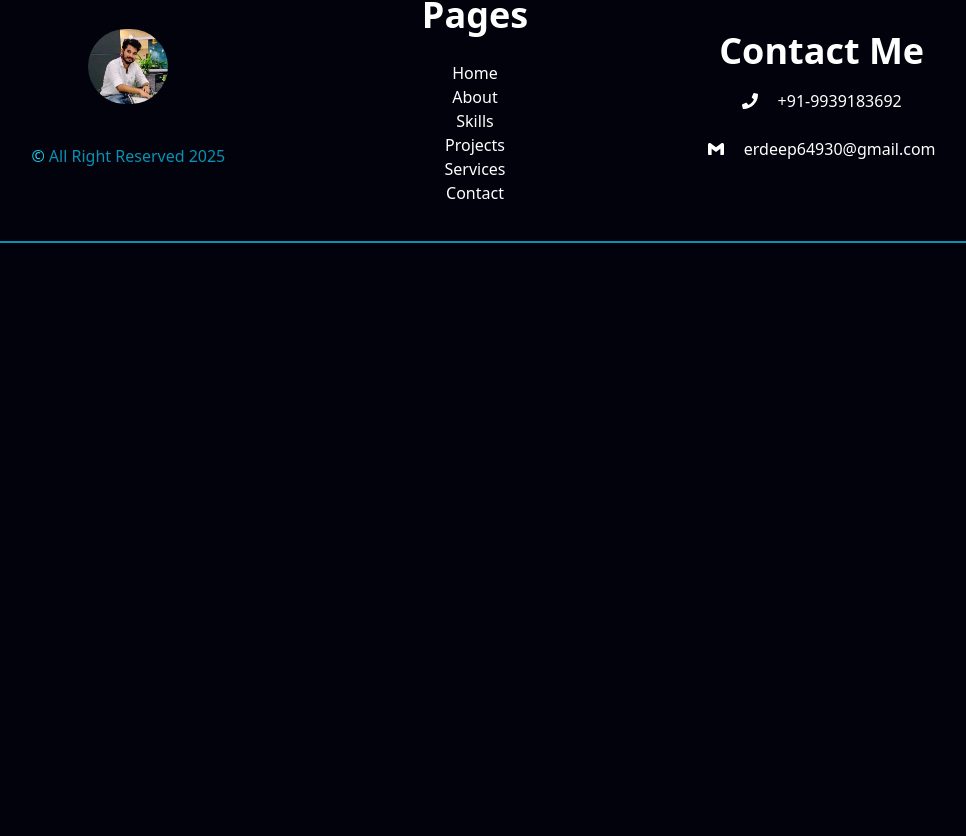
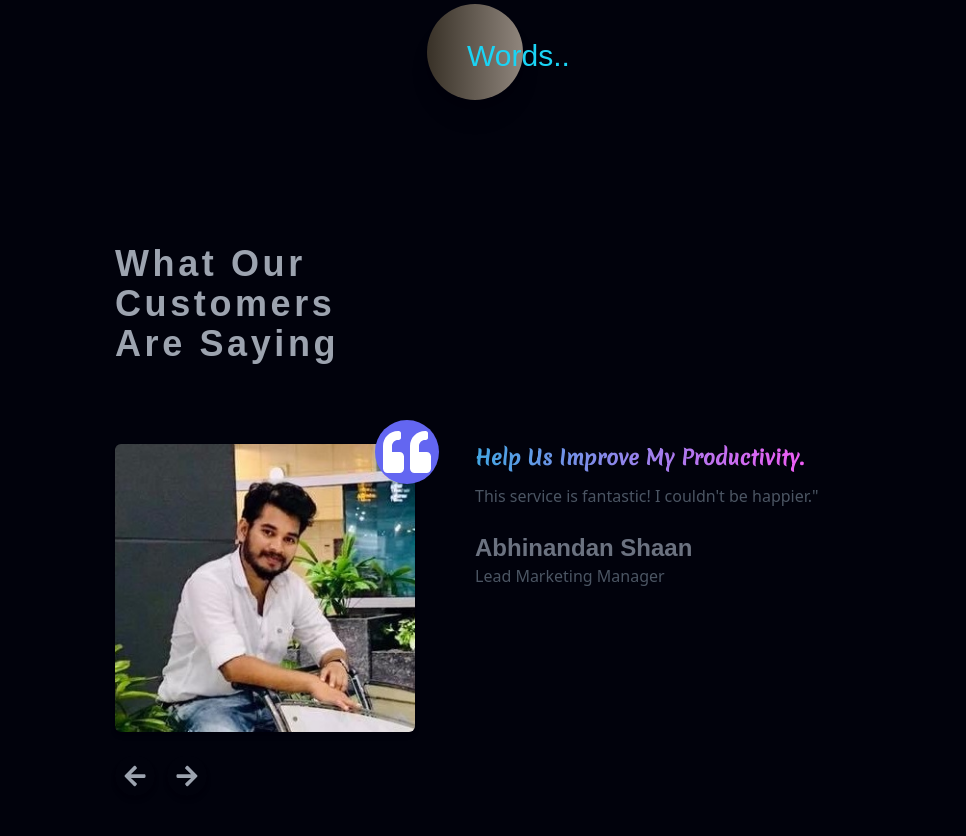
Before and after one commit to erDeep64930/resume2025, a Next.js app: page /about in a window 1280 px wide. Shown: the part 1364-2200 px from the top of the page, without its empty margins (165-1131 px from the left). Before the commit the page ends 1607 px from the top, so only its background shows below. Built offline with nearby package versions, Linux system fonts and the light colour scheme; a web font is replaced by a local one.

Commit message:
testimonial section has been completed

```diff
--- a/app/components/Heading.jsx
+++ b/app/components/Heading.jsx
@@ -4,7 +4,7 @@ const Heading = ({children,heading}) => {
   return (
     <div >
 
-      <h1 className="text-4xl font-bold leading-snug tracking-widest lg:text-4xl lg:leading-tight xl:text-6xl xl:leading-tight bg-clip-text text-transparent bg-gradient-to-r dark:from-white from-[#383127] to-[#90867D] dark:to-neutral-700 text-center font-rye">{heading}</h1>
+      <h1 className="text-4xl font-bold leading-snug tracking-widest lg:text-4xl lg:leading-tight xl:text-6xl xl:leading-tight bg-clip-text text-transparent bg-gradient-to-r dark:from-white from-[#383127] to-[#90867D] dark:to-neutral-700 text-center font-rye ">{heading}</h1>
 
     </div>
   );
--- a/app/constant/serviceInfo.jsx
+++ b/app/constant/serviceInfo.jsx
@@ -17,7 +17,7 @@ export const serviceInfo = [
       id:3,
       pic:"/sm.jpg",
       title:"React Development",
-      desc:"Fully Functional",
+      desc:"Website Redesign & Development",
 
     },
   ]
--- /dev/null
+++ b/app/constant/testimonialInfo.jsx
@@ -0,0 +1,17 @@
+export const testimonialInfo = [
+    {
+      name: "Abhinandan Shaan",
+      text: "This service is fantastic! I couldn't be happier.",
+      image: "https://via.placeholder.com/100"
+    },
+    {
+      name: "Mohit Kumar",
+      text: "A wonderful experience! Highly recommend to everyone.",
+      image: "https://via.placeholder.com/100"
+    },
+    {
+      name: "Inder Dev",
+      text: "Excellent customer support and a great product.",
+      image: "https://via.placeholder.com/100"
+    }
+  ];
--- a/app/templates/AboutPage/aboutTime/AboutTimeline.jsx
+++ b/app/templates/AboutPage/aboutTime/AboutTimeline.jsx
@@ -2,14 +2,14 @@ import Heading from "@/app/components/Heading";
 
 const AboutTimeline = () => {
   return (
-    <div className="mt-32">
+    <div className="mt-32 mb-24">
       <Heading heading="My IT sector Journey" />
 
       <h1 className="my-4 text-center font-semibold text-3xl font-meri underline text-gradient">
         As React Developer
       </h1>
       <div className="h-screen w-full flex justify-center items-center mt-40">
-        <div className="max-w-5xl mx-auto w-full grid grid-cols-9 px-2">
+        <div className="max-w-5xl mx-auto w-full grid grid-cols-9 px-2 ">
           {/* <!-- Stack 1 --> */}
           <div className="col-span-4 w-full h-full ">
             <div className="w-full h-full border  rounded-md p-2 md:pl-4">
--- a/app/templates/AboutPage/page.jsx
+++ b/app/templates/AboutPage/page.jsx
@@ -1,4 +1,5 @@
 import AboutTimeline from "./aboutTime/AboutTimeline";
+import Testimonial from "./testimonial/Testimonial";
 
 
 
@@ -6,6 +7,7 @@ const AboutPage = () => {
   return (
     <div>
       <AboutTimeline />
+      <Testimonial />
     </div>
   );
 }
--- /dev/null
+++ b/app/templates/AboutPage/testimonial/Testimonial.jsx
@@ -0,0 +1,88 @@
+"use client";
+import Image from "next/image";
+import React, { useState } from "react";
+import { FaArrowLeft, FaArrowRight, FaQuoteLeft } from "react-icons/fa";
+import { testimonialInfo } from "@/app/constant/testimonialInfo";
+import Title from "@/app/components/Title";
+import Heading from "@/app/components/Heading";
+
+const Testimonial = () => {
+  const [currentIndex, setCurrentIndex] = useState(0);
+
+  const handleNext = () => {
+    setCurrentIndex((prevIndex) => (prevIndex + 1) % testimonialInfo.length);
+  };
+
+  const handlePrev = () => {
+    setCurrentIndex(
+      (prevIndex) => (prevIndex - 1 + testimonialInfo.length) % testimonialInfo.length
+    );
+  };
+  return (
+    <div className="relative w-11/12 max-w-[1080px] mx-auto pt-4 mt-14  border-t border-pri">
+      <Title title="Words.." />
+
+      <div className="  py-36 relative z-10">
+        <div className="-z-10  dark:border  w-8/12 absolute bottom-0 right-0 top-16 rounded-tl-3xl rounded-br-3xl"></div>
+        <div className="w-8/12 lg:w-10/12 xl:w-8/12 mx-auto">
+          <div className="mb-10 md:mb-20">
+            <p className="text-4xl md:text-4xl font-bold  text-gray-400  w-full lg:w-5/12 font-rye tracking-widest ">
+              What Our Customers Are Saying
+            </p>
+
+          </div>
+          <div className="flex flex-col lg:flex-row">
+            <div className="w-full lg:w-1/2 mb-6 lg:mb-0">
+              <div className="w-full md:w-10/12 h-72 relative mb-6">
+                <div className="dot-pattern opacity-30 h-48 w-32 absolute -top-24 -left-16 -z-10"></div>
+                <div className="dot-pattern opacity-30 h-48 w-32 absolute -bottom-24 -right-16 -z-10"></div>
+                <div className="absolute z-10 -top-6 -right-6">
+                  <div className="bg-indigo-500 h-16 w-16 rounded-full flex items-center justify-center">
+                    <span className=" text-white text-5xl">
+                      <FaQuoteLeft />
+                    </span>
+                  </div>
+                </div>
+                <Image
+                  width={350}
+                  height={350}
+                  src="/dpk.JPG"
+                  alt=""
+                  className="w-full h-full object-cover rounded-md shadow-md"
+                />
+              </div>
+              <div className="flex gap-3">
+                <button className="flex items-center justify-center h-10 w-10  text-white shadow-md hover:shadow-xl rounded-full p-2">
+                  <span className=" align-center text-2xl text-gray-400 hover:scale-75 transition-all duration-200">
+                    <FaArrowLeft onClick={handlePrev} />
+                  </span>
+                </button>
+                <button className="flex items-center justify-center h-10 w-10  text-white shadow-md hover:shadow-xl rounded-full p-2">
+                  <span className=" align-center text-2xl text-gray-400 hover:scale-75 transition-all duration-200">
+                    {" "}
+                    <FaArrowRight onClick={handleNext} />
+                  </span>
+                </button>
+              </div>
+            </div>
+            <div className="w-full lg:w-1/2 text-gray-600 dark:text-gray-100">
+              <p className="text-xl font-bold capitalize mb-3 font-meri text-gradient">
+                help us improve my productivity.
+              </p>
+              <p className="mb-6">{testimonialInfo[currentIndex].text}"</p>
+              <div>
+                <p className="font-bold text-2xl text-gray-500 font-rye ">
+                  {" "}
+                  {testimonialInfo[currentIndex].name}
+                </p>
+                <p>Lead Marketing Manager</p>
+              </div>
+            </div>
+          </div>
+        </div>
+      </div>
+    </div>
+  );
+};
+
+export default Testimonial;
```
